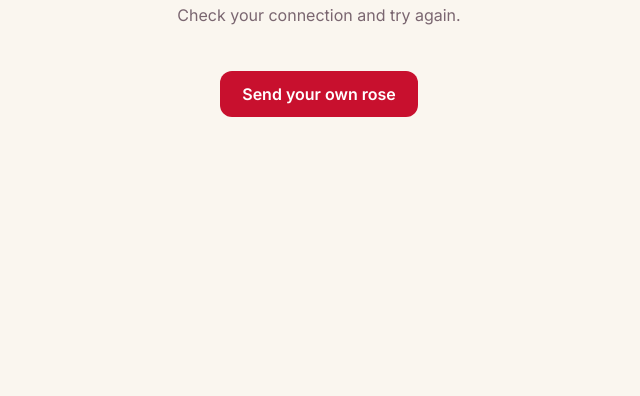
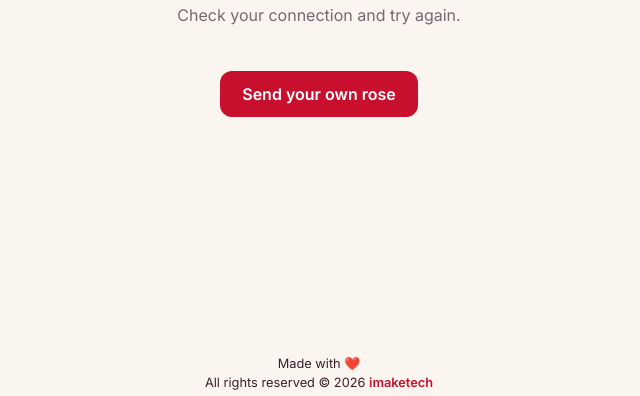
Before and after one commit to imaketech1/send-a-rose, a website: page public/view.html in a window 1280 px wide. Shown: the part 404-800 px from the top of the page, without its empty margins (321-961 px from the left). Drawn offline with Linux system fonts and the light colour scheme; files whose address does not match are found by name.

Commit message:
added footer

```diff
--- a/public/styles.css
+++ b/public/styles.css
@@ -205,7 +205,7 @@ textarea:focus { border-color: var(--accent); box-shadow: 0 0 0 3px rgba(200, 16
 .viewer .note { font-size: 2rem; }
 .viewer-footer {
   position: fixed;
-  bottom: 16px;
+  bottom: 76px;
   left: 0;
   right: 0;
   display: flex;
@@ -233,3 +233,31 @@ textarea:focus { border-color: var(--accent); box-shadow: 0 0 0 3px rgba(200, 16
 .wilted h1 { font-family: 'Dancing Script', cursive; font-size: 2.4rem; margin: 8px 0; color: var(--accent); }
 .wilted p { color: var(--muted); margin: 0 0 22px; }
 .loading { color: var(--muted); }
+
+/* ---------- Site footer ---------- */
+.site-footer {
+  text-align: center;
+  padding: 24px 16px 28px;
+  font-size: 0.8rem;
+  line-height: 1.5;
+  color: var(--muted);
+}
+.site-footer p { margin: 0; }
+.site-footer a { color: var(--accent); text-decoration: none; font-weight: 600; }
+.site-footer a:hover { text-decoration: underline; }
+.site-footer--overlay {
+  position: fixed;
+  left: 0;
+  right: 0;
+  bottom: 0;
+  padding: 0 16px max(4px, env(safe-area-inset-bottom));
+  pointer-events: none;
+}
+.site-footer--overlay p {
+  display: table;
+  margin: 0 auto;
+  color: #3a1f2b;
+}
+.site-footer--overlay a { pointer-events: auto; }
+body.is-dark .site-footer--overlay p { color: #fbeff3; }
+body.is-dark .site-footer--overlay a { color: #ff8fa3; }
--- a/public/view.html
+++ b/public/view.html
@@ -11,6 +11,11 @@
     <div class="loading" id="loading">Unwrapping your rose…</div>
   </div>
 
+  <footer class="site-footer site-footer--overlay">
+    <p>Made with ❤️</p>
+    <p>All rights reserved © 2026 <a href="https://imaketech.xyz" target="_blank" rel="noopener">imaketech</a></p>
+  </footer>
+
   <script src="/rose.js"></script>
   <script>
     const scene = document.getElementById('scene');
@@ -19,6 +24,7 @@
     function showWilted(title, text) {
       scene.className = 'scene viewer';
       scene.style.background = '#faf6ef';
+      document.body.classList.remove('is-dark');
       scene.innerHTML = `
         <div class="wilted">
           <div class="icon">🥀</div>
@@ -54,6 +60,7 @@
         const bg = resolveBackground(rose.bg);
         scene.style.background = bg.css;
         scene.classList.toggle('is-dark', bg.dark);
+        document.body.classList.toggle('is-dark', bg.dark);
         scene.classList.add('animate');
         scene.innerHTML = `
           ${roseSVG(rose.color)}
```
Also changed, not shown: public/index.html (+5 -0 lines).
